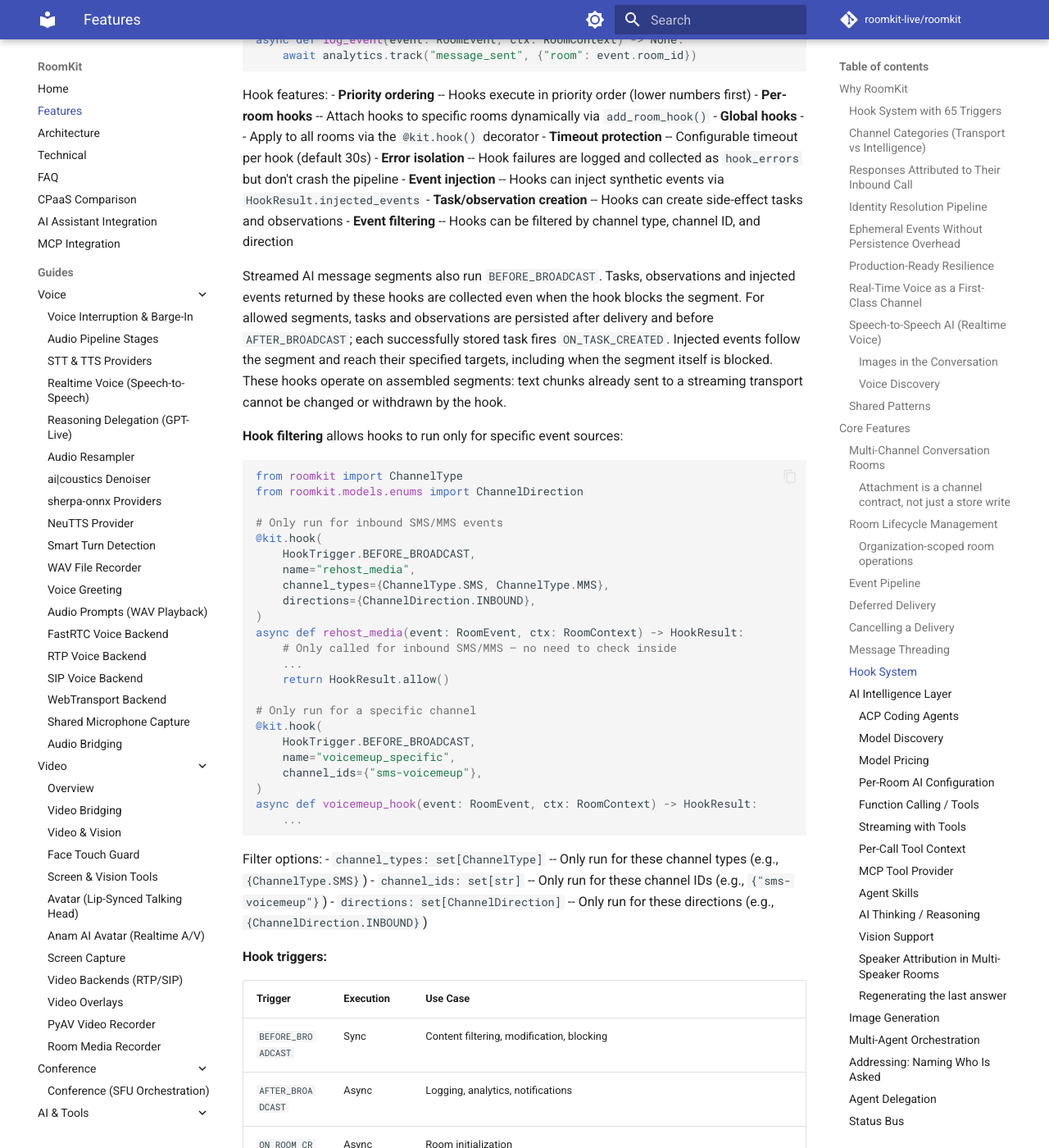
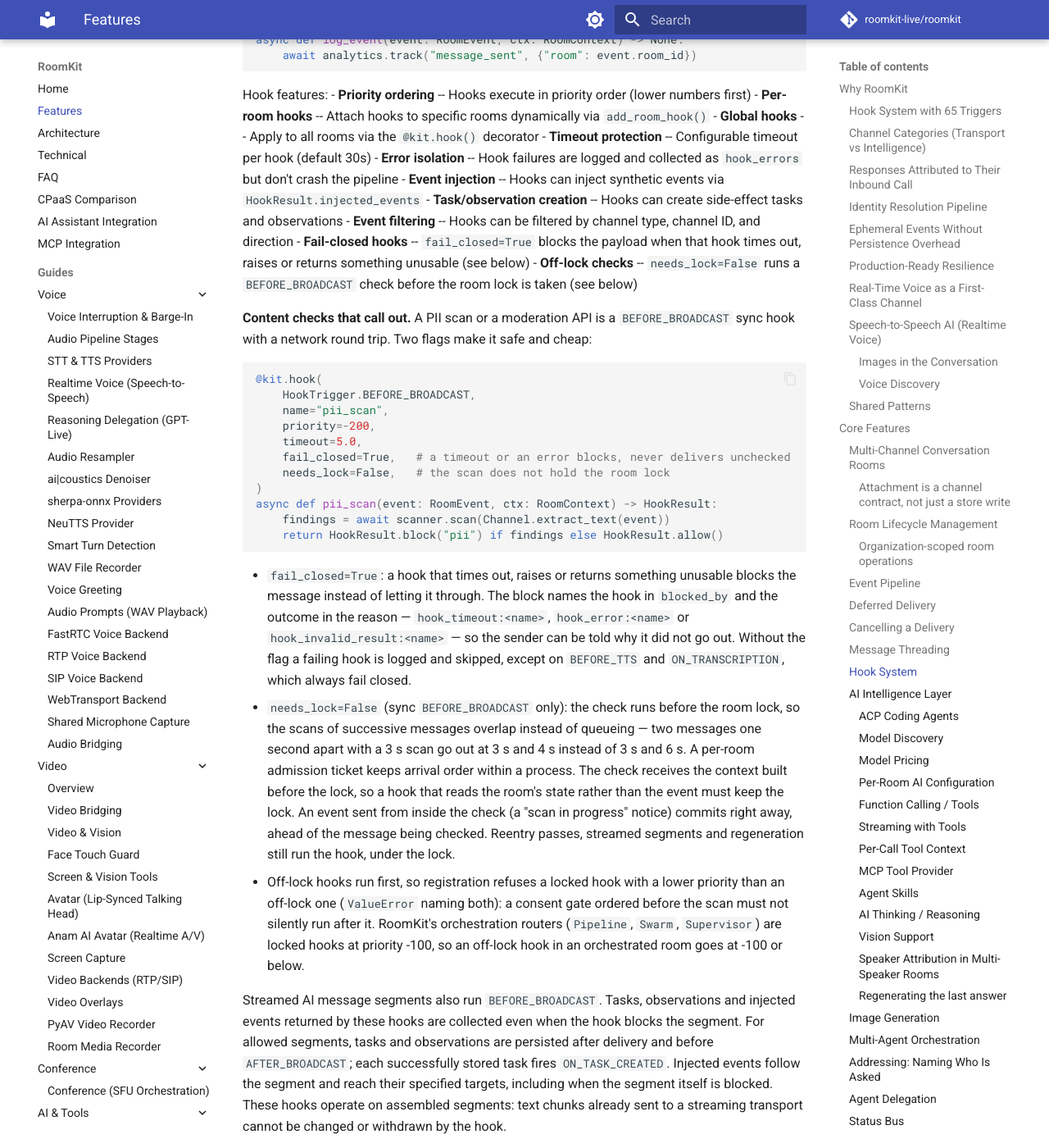
Before and after one commit to roomkit-live/roomkit-docs, an MkDocs documentation site: the page built from docs/features.md, in a window 1280 px wide and 1400 px high, scrolled down 11864 px. Shown: the whole window at 82% size. Built offline with MkDocs 1.6.1 and Material for MkDocs 9.7.7, drawn with Linux system fonts in a browser that asks for light colours; comment, search, counter and statistics services are not loaded; some of the changed text lies outside the part shown.

Commit message:
docs(hooks): fail-closed hooks and off-lock BEFORE_BROADCAST checks (RMK-186)

````diff
--- a/docs/features.md
+++ b/docs/features.md
@@ -441,6 +441,49 @@ Hook features:
 - **Event injection** -- Hooks can inject synthetic events via `HookResult.injected_events`
 - **Task/observation creation** -- Hooks can create side-effect tasks and observations
 - **Event filtering** -- Hooks can be filtered by channel type, channel ID, and direction
+- **Fail-closed hooks** -- `fail_closed=True` blocks the payload when that hook times out, raises or returns something unusable (see below)
+- **Off-lock checks** -- `needs_lock=False` runs a `BEFORE_BROADCAST` check before the room lock is taken (see below)
+
+**Content checks that call out.** A PII scan or a moderation API is a
+`BEFORE_BROADCAST` sync hook with a network round trip. Two flags make it
+safe and cheap:
+
+```python
+@kit.hook(
+    HookTrigger.BEFORE_BROADCAST,
+    name="pii_scan",
+    priority=-200,
+    timeout=5.0,
+    fail_closed=True,   # a timeout or an error blocks, never delivers unchecked
+    needs_lock=False,   # the scan does not hold the room lock
+)
+async def pii_scan(event: RoomEvent, ctx: RoomContext) -> HookResult:
+    findings = await scanner.scan(Channel.extract_text(event))
+    return HookResult.block("pii") if findings else HookResult.allow()
+```
+
+- `fail_closed=True`: a hook that times out, raises or returns something
+  unusable blocks the message instead of letting it through. The block names
+  the hook in `blocked_by` and the outcome in the reason —
+  `hook_timeout:<name>`, `hook_error:<name>` or `hook_invalid_result:<name>` —
+  so the sender can be told why it did not go out. Without the flag a failing
+  hook is logged and skipped, except on `BEFORE_TTS` and `ON_TRANSCRIPTION`,
+  which always fail closed.
+- `needs_lock=False` (sync `BEFORE_BROADCAST` only): the check runs before
+  the room lock, so the scans of successive messages overlap instead of
+  queueing — two messages one second apart with a 3 s scan go out at 3 s and
+  4 s instead of 3 s and 6 s. A per-room admission ticket keeps arrival order
+  within a process. The check receives the context built before the lock, so
+  a hook that reads the room's state rather than the event must keep the
+  lock. An event sent from inside the check (a "scan in progress" notice)
+  commits right away, ahead of the message being checked. Reentry passes,
+  streamed segments and regeneration still run the hook, under the lock.
+- Off-lock hooks run first, so registration refuses a locked hook with a
+  lower priority than an off-lock one (`ValueError` naming both): a consent
+  gate ordered before the scan must not silently run after it. RoomKit's
+  orchestration routers (`Pipeline`, `Swarm`, `Supervisor`) are locked hooks
+  at priority -100, so an off-lock hook in an orchestrated room goes at -100
+  or below.
 
 Streamed AI message segments also run `BEFORE_BROADCAST`. Tasks, observations
 and injected events returned by these hooks are collected even when the hook
````
